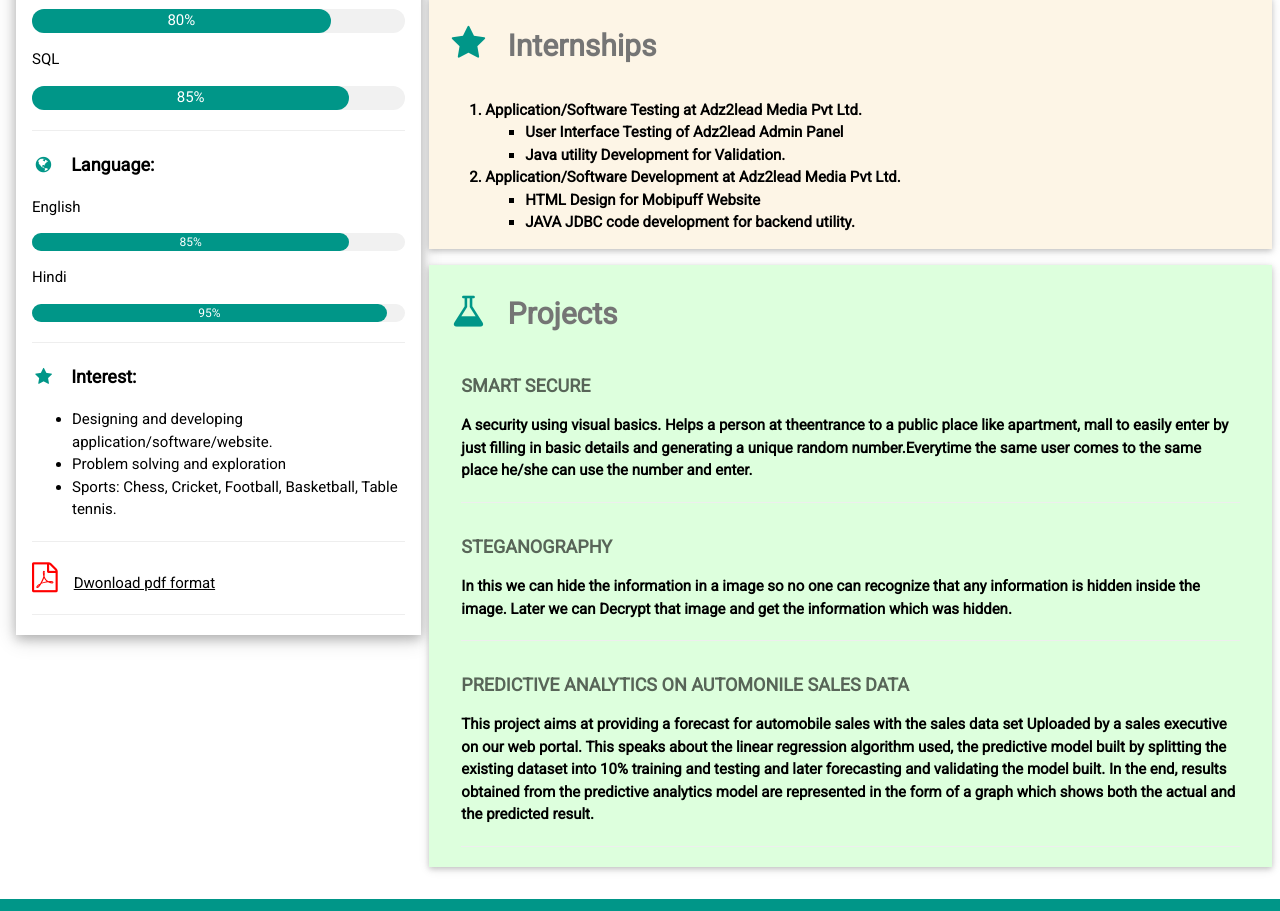
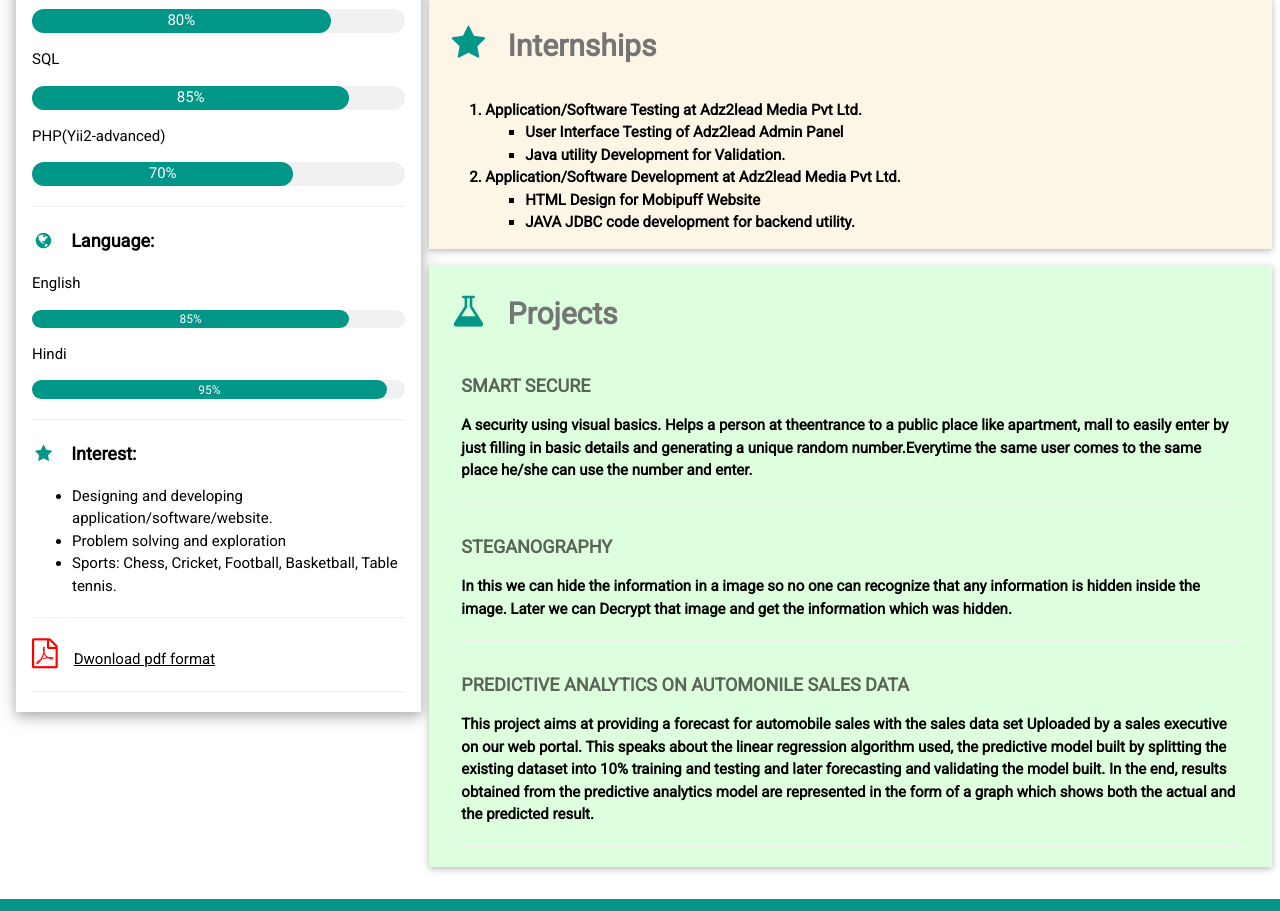
Before and after one commit to shubh0424/resume, a plain HTML site: page index.html in a window 1280 px wide. Shown: the part 1025-1936 px from the top of the page. Drawn offline with nearby package versions, Linux system fonts and the light colour scheme.

Commit message:
Update index.html

```diff
--- a/index.html
+++ b/index.html
@@ -92,6 +92,12 @@ html,body,h1,h2,h3,h4,h5,h6,h7 {font-family: "Roboto", sans-serif}
             <div class="w3-light-grey w3-round-xlarge">
                 <div class="w3-round-xlarge w3-center w3-teal" style="height:24px;width:85%">85%</div>
             </div>
+
+		<p>PHP(Yii2-advanced)</p>
+
+            <div class="w3-light-grey w3-round-xlarge">
+                <div class="w3-round-xlarge w3-center w3-teal" style="height:24px;width:70%">70%</div>
+            </div>
  <hr>
 <!-------------------------------------------------Language---------------------------------------->
 
@@ -109,7 +115,7 @@ html,body,h1,h2,h3,h4,h5,h6,h7 {font-family: "Roboto", sans-serif}
           </div>
 
 <hr>
-<!-----------------------------------------------------skills------------------------------------------>
+<!-----------------------------------------------------Interest------------------------------------------>
 <p class="w3-large"><b><i class="fa fa-star fa-fw w3-margin-right w3-text-teal"></i>Interest:</b></p>
 <ul style="list-style-type:disc">
 <li>Designing and developing application/software/website.</li>
```
